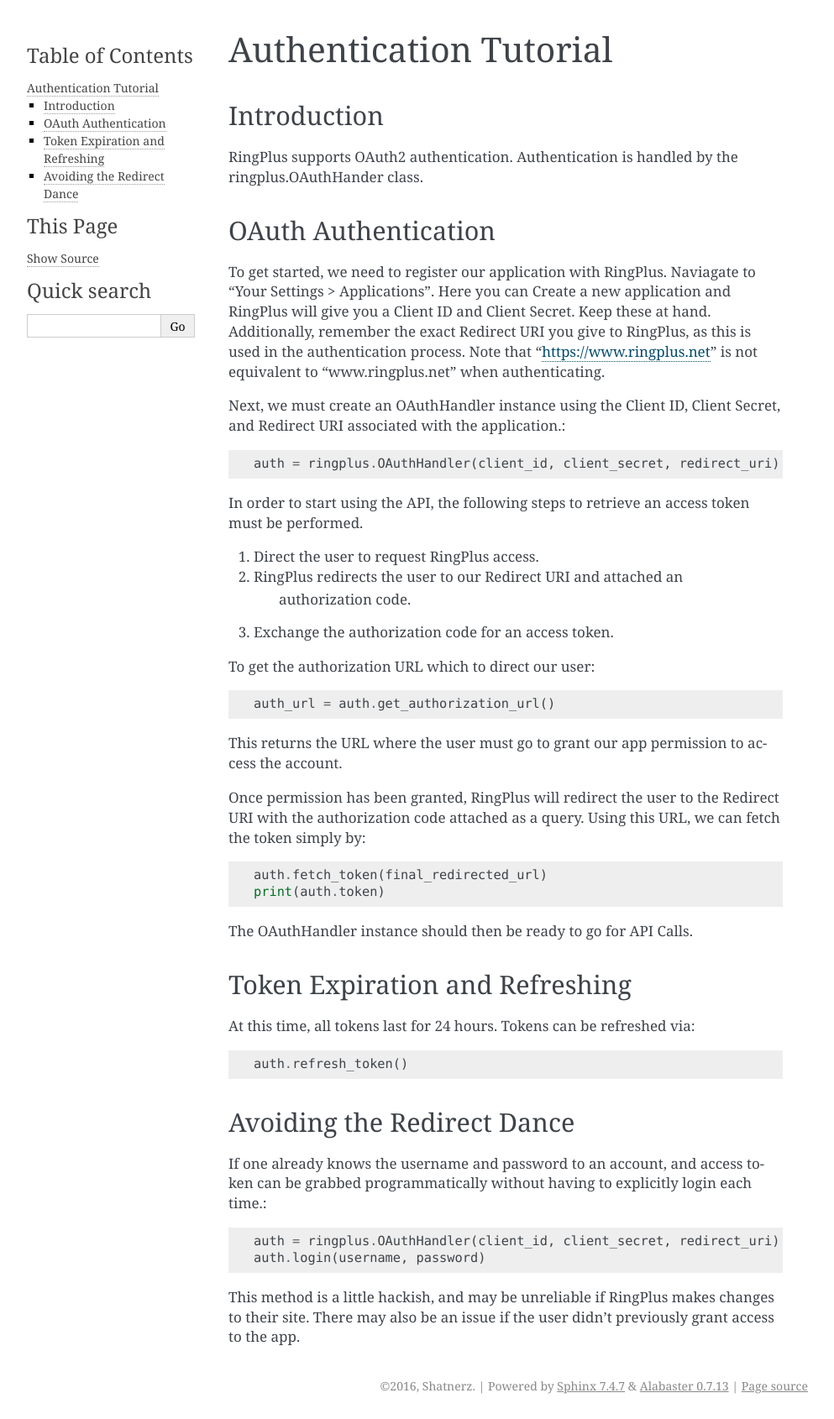
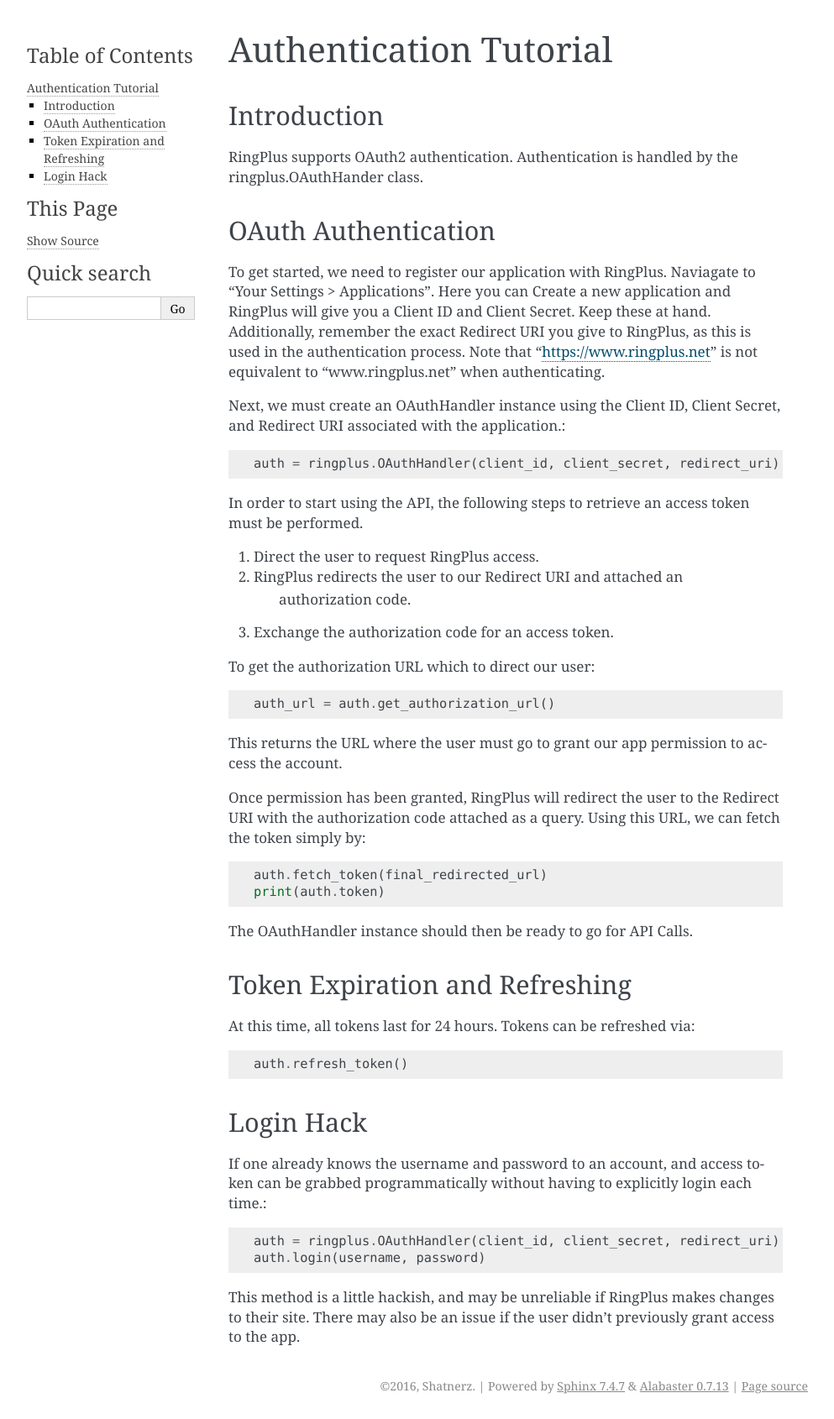
Before and after one commit to Shatnerz/ringplus, a Sphinx documentation site: the page built from docs/auth_tutorial.rst, in a window 1280 px wide. Shown: the whole page at 84% size, without its empty margins (148-1141 px from the left). Built offline with Sphinx 7.4.7, drawn with Linux system fonts in a browser that asks for light colours.

Commit message:
Updating docs

```diff
--- a/docs/auth_tutorial.rst
+++ b/docs/auth_tutorial.rst
@@ -61,8 +61,8 @@
     auth.refresh_token()
 
 
-Avoiding the Redirect Dance
-===========================
+Login Hack
+===========
 
 If one already knows the username and password to an account, and access
 token can be grabbed programmatically without having to explicitly login
```
